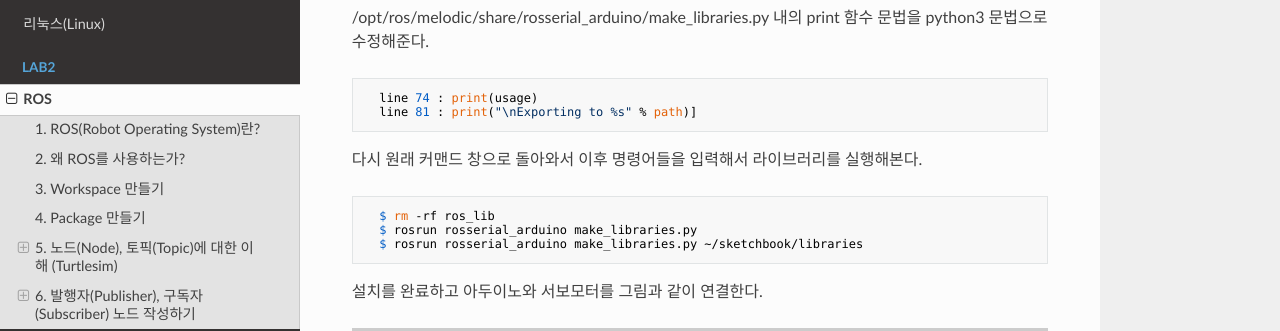
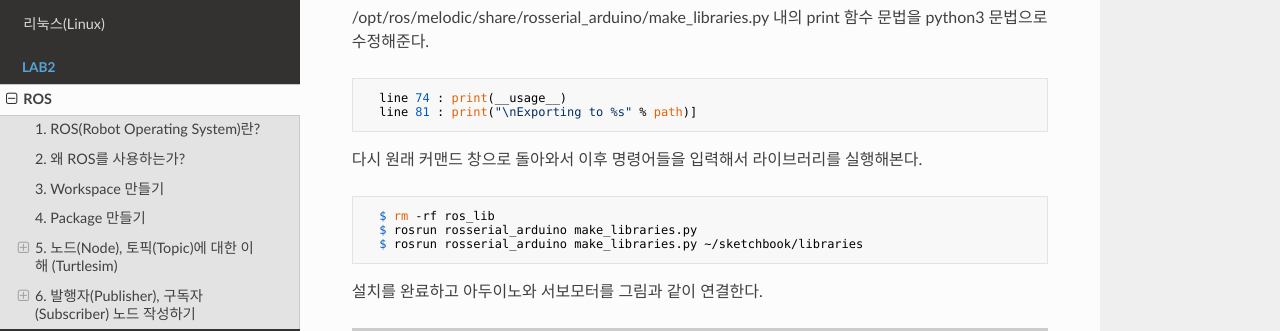
Before and after one commit to UNIST-STEM/2020, an MkDocs documentation site: the page built from docs/Lab2/ROS.md, in a window 1280 px wide and 900 px high, scrolled down 6566 px. Shown: the part 169-500 px from the top of the window. Built offline with MkDocs 1.6.1, drawn with Linux system fonts in a browser that asks for light colours; nearby versions of some CDN libraries.

```diff
--- a/docs/Lab2/ROS.md
+++ b/docs/Lab2/ROS.md
@@ -226,7 +226,7 @@ ROS workstation을 설치한다.
 
 /opt/ros/melodic/share/rosserial_arduino/make_libraries.py 내의 print 함수 문법을 python3 문법으로 수정해준다.
 
-      line 74 : print(usage)
+      line 74 : print(__usage__)
       line 81 : print("\nExporting to %s" % path)]
 
 다시 원래 커맨드 창으로 돌아와서 이후 명령어들을 입력해서 라이브러리를 실행해본다.
```
Also changed, not shown: site/Lab2/ROS/index.html, site/index.html, site/mkdocs/search_index.json.
